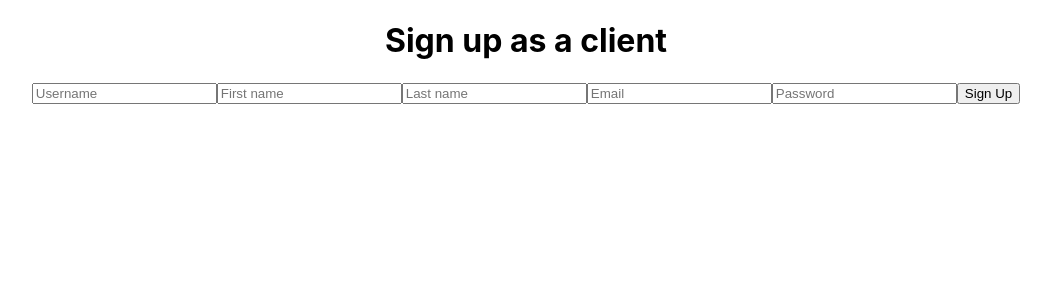
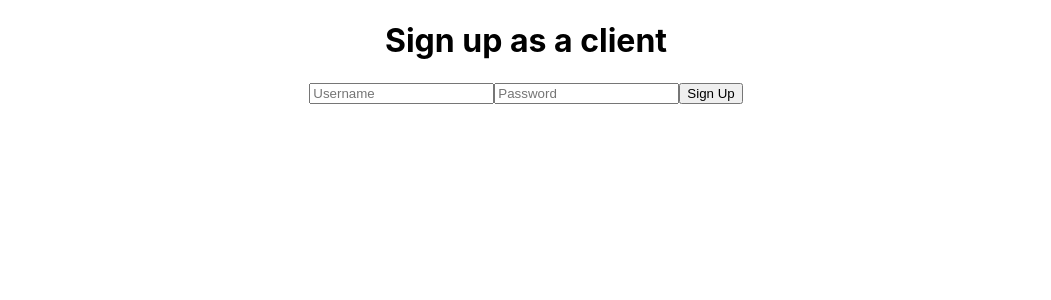
Before and after one commit to AnywhereFitness2/react, a React (Create React App) app: page /register in a window 1280 px wide. Shown: the top 300 px of the page, without its empty margins (114-1165 px from the left). Built offline with nearby package versions, Linux system fonts and the light colour scheme.

Commit message:
edit and delete class fixed

```diff
--- a/src/actions/index.js
+++ b/src/actions/index.js
@@ -16,8 +16,13 @@ export const FETCH_FAILURE = "FETCH_FAILURE";
 export const FETCHCAT_SUCCESS = "FETCHCAT_SUCCESS";
 export const FETCHCLASS_SUCCESS = "FETCHCLASS_SUCCESS";
 
-export const addClass = newClass => {
-  return { type: ADD_CLASS, payload: newClass };
+export const addClass = newClass => dispatch => {
+  axiosWithAuth()
+    .post("/auth/classes", newClass)
+    .then(res => {
+      dispatch({ type: ADD_CLASS, payload: res.data });
+    })
+    .catch(err => console.log(err));
 };
 
 export const scheduleClass = scheduleClass => {
@@ -26,23 +31,22 @@ export const scheduleClass = scheduleClass => {
 export const unscheduleClass = unscheduleClass => {
   return { type: UNSCHEDULE_CLASS, payload: unscheduleClass };
 };
-export const deleteClass = id => {
-  return { type: DELETE_CLASS, payload: id };
+export const deleteClass = id => dispatch => {
+  axiosWithAuth()
+    .delete(`/auth/classes/${id}`)
+    .then(res => {
+      dispatch({ type: DELETE_CLASS, payload: id });
+    })
+    .catch(err => console.log(err));
 };
 
-export const fetchClasses = () => dispatch => {
-  dispatch({ type: START_FETCHING });
+export const editClass = editClass => dispatch => {
   axiosWithAuth()
-    .get("/api/classes")
+    .post(`/auth/classes/${editClass.id}`, editClass)
     .then(res => {
-      console.log(res, "CLASS get");
-      dispatch({ type: FETCHCLASS_SUCCESS, payload: res.data });
+      dispatch({ type: EDIT_CLASS, payload: res.data });
     })
-    .catch(err => dispatch({ type: FETCH_FAILURE, payload: err.response }));
-};
-
-export const editClass = editClass => {
-  return { type: EDIT_CLASS, payload: editClass };
+    .catch(err => console.log(err));
 };
 
 export const logOut = () => {
--- a/src/components/Login.js
+++ b/src/components/Login.js
@@ -30,7 +30,6 @@ const LoginForm = props => {
       })
       .then(loginResponse => {
         localStorage.setItem("token", loginResponse.data.token);
-        localStorage.setItem("roleId", loginResponse.data.user.roleId);
         props.addUser(loginResponse.data.user);
 
         if (loginResponse.data.user.roleId === 1) {
--- a/src/components/Register.js
+++ b/src/components/Register.js
@@ -29,32 +29,12 @@ const Register = props => {
   const handleSubmit = e => {
     e.preventDefault();
     axios
-      .post("https://anywhere-fitness-be.herokuapp.com//api/auth/register", {
+      .post("https://anywhere-fitness-be.herokuapp.com/api/auth/register", {
         username: userInfo.username,
-        password: userInfo.password,
-        roleId: userInfo.roleId
+        password: userInfo.password
       })
+      .then(res => console.log(res))
 
-      .then(response => {
-        axios
-          .post("https://anywhere-fitness-be.herokuapp.com//api/auth/login", {
-            username: userInfo.username,
-            password: userInfo.password,
-            roleId: userInfo.roleId
-          })
-          .then(loginResponse => {
-            sessionStorage.setItem("token", loginResponse.data.token);
-            sessionStorage.setItem("roleId", loginResponse.data.user.roleId);
-
-            props.addUser(loginResponse.data.user);
-
-            if (loginResponse.data.user.roleId === 1) {
-              history.push("/instructor");
-            } else if (loginResponse.data.user.roleId === 2) {
-              history.push("/client");
-            }
-          });
-      })
       .catch(response => {
         console.log("Couldn't access database.", response, response.message);
       });
@@ -73,30 +53,6 @@ const Register = props => {
           type='text'
           placeholder='Username'
           value={userInfo.username}
-          onChange={handleChange}
-        />
-
-        <input
-          name='firstName'
-          type='text'
-          placeholder='First name'
-          value={userInfo.firstName}
-          onChange={handleChange}
-        />
-
-        <input
-          name='lastName'
-          type='text'
-          placeholder='Last name'
-          value={userInfo.lastName}
-          onChange={handleChange}
-        />
-
-        <input
-          name='email'
-          type='email'
-          placeholder='Email'
-          value={userInfo.email}
           onChange={handleChange}
         />
 
```
